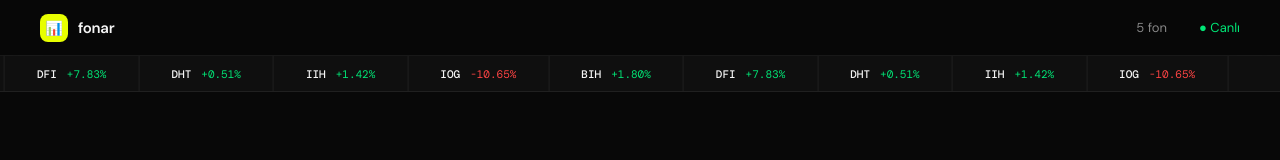
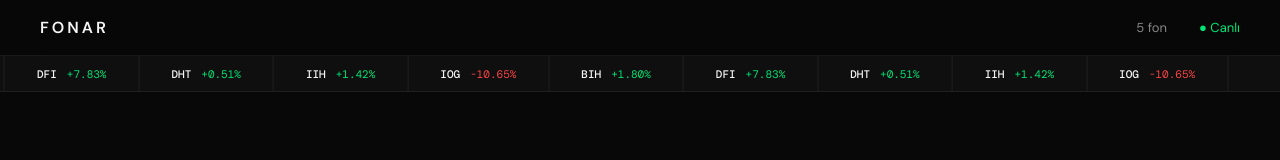
Before and after one commit to novmber/fonar-web, a Next.js app: page / in a window 1280 px wide. Shown: the top 160 px of the page. Built offline with nearby package versions, Linux system fonts and the light colour scheme.

Commit message:
logo: FONAR büyük harf, ikonsuz

```diff
--- a/app/fon/[code]/page.tsx
+++ b/app/fon/[code]/page.tsx
@@ -20,7 +20,9 @@ export default async function FundPage({ params }: { params: Promise<{ code: str
 
       {/* NAV */}
       <nav style={{ position: 'fixed', top: 0, left: 0, right: 0, zIndex: 100, borderBottom: '1px solid rgba(255,255,255,0.07)', background: 'rgba(8,8,8,0.9)', backdropFilter: 'blur(20px)', padding: '0 40px', height: 56, display: 'flex', alignItems: 'center', gap: 16 }}>
-        <a href="/" style={{ fontSize: 13, color: '#555', textDecoration: 'none', display: 'flex', alignItems: 'center', gap: 6 }}>← Tüm Fonlar</a>
+        <a href="/" style={{ fontSize: 13, color: '#555', textDecoration: 'none' }}>← Tüm Fonlar</a>
+        <div style={{ width: 1, height: 16, background: 'rgba(255,255,255,0.1)' }} />
+        <span style={{ fontWeight: 700, fontSize: 14, letterSpacing: 3 }}>FONAR</span>
         <div style={{ width: 1, height: 16, background: 'rgba(255,255,255,0.1)' }} />
         <span style={{ fontFamily: 'DM Mono, monospace', fontSize: 12, color: '#e8ff00', letterSpacing: 1, fontWeight: 500 }}>{fund.code}</span>
       </nav>
--- a/app/page.tsx
+++ b/app/page.tsx
@@ -37,9 +37,8 @@ export default function Home() {
 
       {/* NAV */}
       <nav style={{ position: 'fixed', top: 0, left: 0, right: 0, zIndex: 100, borderBottom: '1px solid var(--border)', background: 'rgba(8,8,8,0.85)', backdropFilter: 'blur(20px)', padding: '0 40px', height: 56, display: 'flex', alignItems: 'center', justifyContent: 'space-between' }}>
-        <div style={{ display: 'flex', alignItems: 'center', gap: 10 }}>
-          <div style={{ width: 28, height: 28, borderRadius: 8, background: 'var(--accent)', display: 'flex', alignItems: 'center', justifyContent: 'center', fontSize: 14 }}>📊</div>
-          <span style={{ fontWeight: 600, fontSize: 15, letterSpacing: -0.3 }}>fonar</span>
+        <div style={{ display: 'flex', alignItems: 'center' }}>
+          <span style={{ fontWeight: 700, fontSize: 16, letterSpacing: 3, color: 'var(--text)' }}>FONAR</span>
         </div>
         <div style={{ display: 'flex', alignItems: 'center', gap: 32, fontSize: 13, color: 'var(--text2)' }}>
           <span>{funds.length} fon</span>
```
